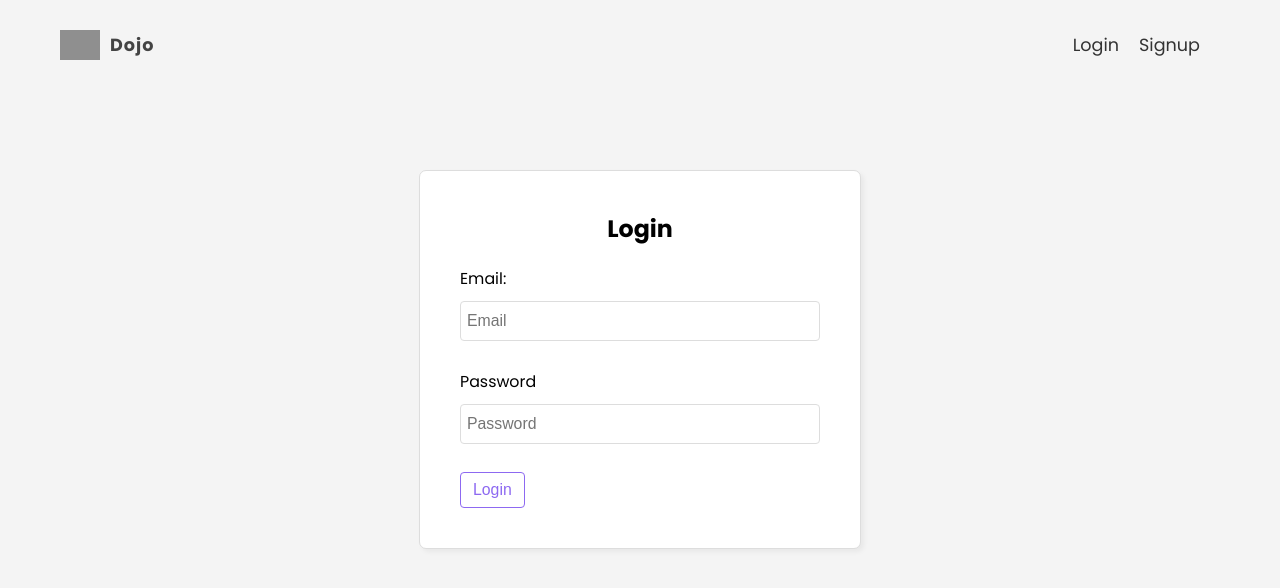
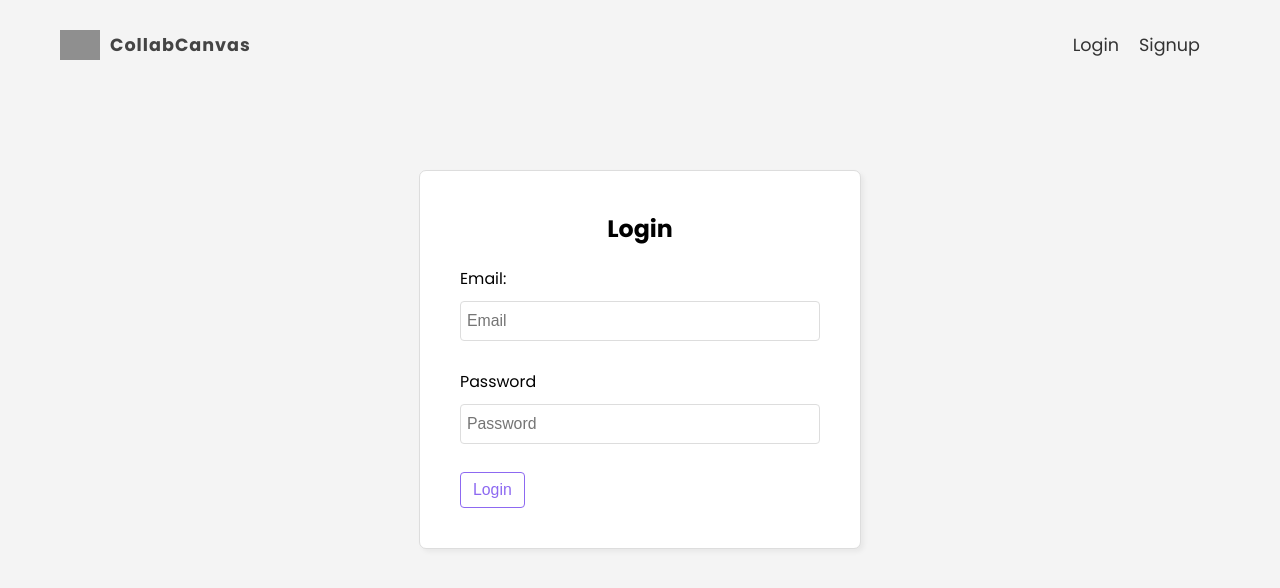
Before and after one commit to abdelmalek-maskri/managment-site, a React (Vite) app: page /login in a window 1280 px wide. Shown: the top 588 px of the page. Built offline with nearby package versions, Linux system fonts and the light colour scheme; no server answers; grey boxes are pictures that could not be loaded.

Commit message:
styled the createdBy paragraph

```diff
--- a/src/components/Navbar.jsx
+++ b/src/components/Navbar.jsx
@@ -15,7 +15,7 @@ export default function Navbar() {
       <ul>
         <li className='logo'>
             <img src={Temple} alt="logo" />
-            <span>Dojo</span>
+            <span>CollabCanvas</span>
         </li>
         {!user &&
         <>
```
